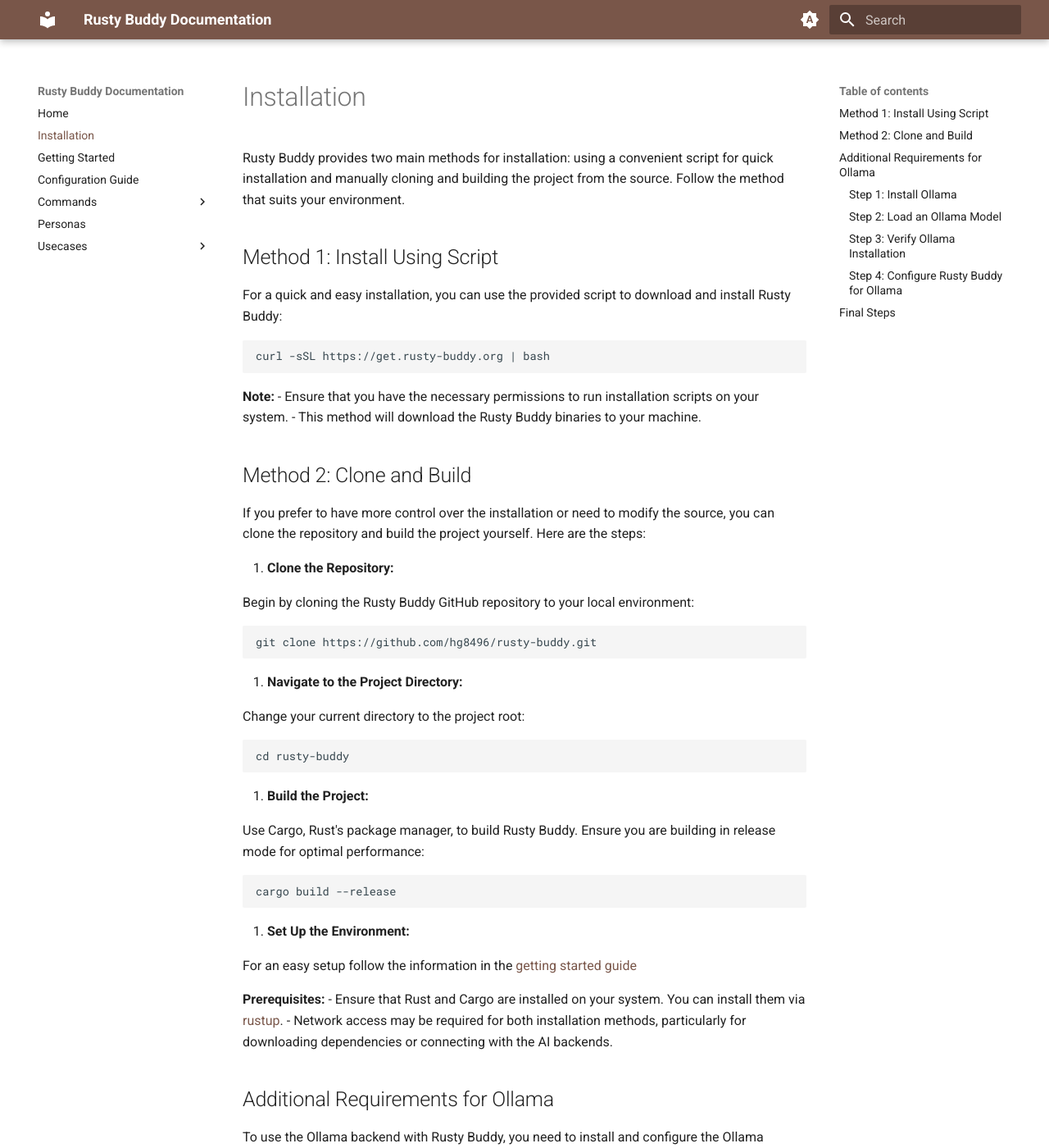
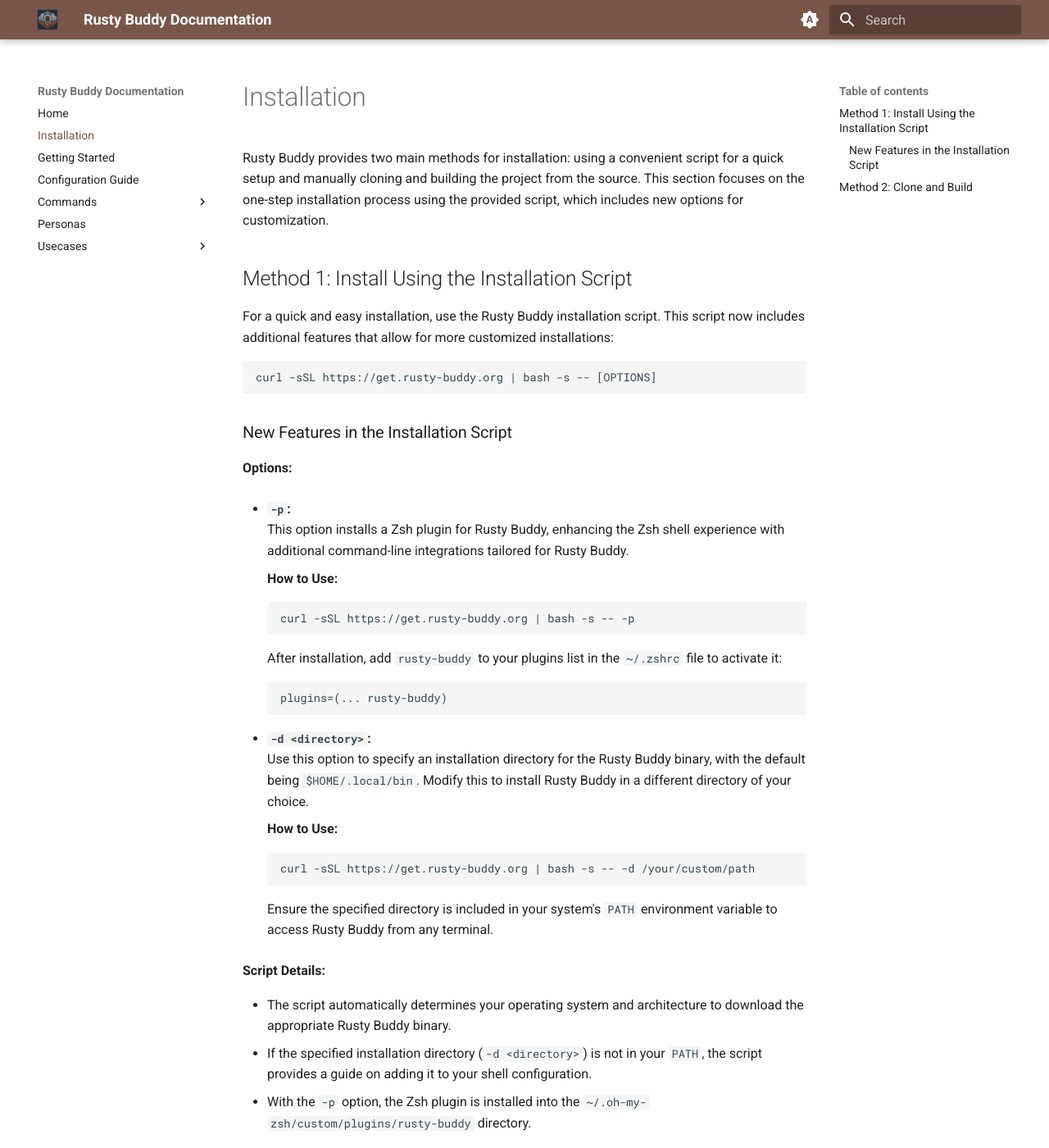
Before and after one commit to hg8496/rusty-buddy, an MkDocs documentation site: the page built from docs/docs/installation.md, in a window 1280 px wide and 1400 px high. Shown: the whole window at 82% size. Built offline with MkDocs 1.6.1 and Material for MkDocs 9.7.7, drawn with Linux system fonts in a browser that asks for light colours; some of the changed text lies outside the part shown.

Commit message:
Add new features and update installation instructions
Improve the installation instructions for Rusty Buddy by making the script installation method more customizable and user-friendly. The new script includes options for specifying installation directories and includes a Zsh plugin installation enhancement that wasn't addressed in the previous implementation.

````diff
--- a/docs/docs/installation.md
+++ b/docs/docs/installation.md
@@ -1,18 +1,48 @@
 # Installation
 
-Rusty Buddy provides two main methods for installation: using a convenient script for quick installation and manually cloning and building the project from the source. Follow the method that suits your environment.
+Rusty Buddy provides two main methods for installation: using a convenient script for a quick setup and manually cloning and building the project from the source. This section focuses on the one-step installation process using the provided script, which includes new options for customization.
 
-## Method 1: Install Using Script
+## Method 1: Install Using the Installation Script
 
-For a quick and easy installation, you can use the provided script to download and install Rusty Buddy:
+For a quick and easy installation, use the Rusty Buddy installation script. This script now includes additional features that allow for more customized installations:
 
-```bash
-curl -sSL https://get.rusty-buddy.org | bash
-```
+    :::bash
+    curl -sSL https://get.rusty-buddy.org | bash -s -- [OPTIONS]
 
-**Note:**
-- Ensure that you have the necessary permissions to run installation scripts on your system.
-- This method will download the Rusty Buddy binaries to your machine.
+### New Features in the Installation Script
+
+**Options:**
+
+- **`-p`:**
+    This option installs a Zsh plugin for Rusty Buddy, enhancing the Zsh shell experience with additional command-line integrations tailored for Rusty Buddy.
+
+    **How to Use:**
+
+        :::bash
+        curl -sSL https://get.rusty-buddy.org | bash -s -- -p
+
+    After installation, add `rusty-buddy` to your plugins list in the `~/.zshrc` file to activate it:
+
+        :::bash
+        plugins=(... rusty-buddy)
+
+- **`-d <directory>`:**
+    Use this option to specify an installation directory for the Rusty Buddy binary, with the default being `$HOME/.local/bin`. Modify this to install Rusty Buddy in a different directory of your choice.
+
+    **How to Use:**
+
+        :::bash
+        curl -sSL https://get.rusty-buddy.org | bash -s -- -d /your/custom/path
+
+    Ensure the specified directory is included in your system's `PATH` environment variable to access Rusty Buddy from any terminal.
+
+**Script Details:**
+
+- The script automatically determines your operating system and architecture to download the appropriate Rusty Buddy binary.
+- If the specified installation directory (`-d <directory>`) is not in your `PATH`, the script provides a guide on adding it to your shell configuration.
+- With the `-p` option, the Zsh plugin is installed into the `~/.oh-my-zsh/custom/plugins/rusty-buddy` directory.
+
+These enhancements make installing Rusty Buddy more customizable and compatible with different development environments.
 
 ## Method 2: Clone and Build
 
@@ -20,106 +50,33 @@
 
 1. **Clone the Repository:**
 
-   Begin by cloning the Rusty Buddy GitHub repository to your local environment:
+    Clone the Rusty Buddy GitHub repository to your local environment:
 
-```bash
-git clone https://github.com/hg8496/rusty-buddy.git
-```
+        :::bash
+        git clone https://github.com/hg8496/rusty-buddy.git
 
 2. **Navigate to the Project Directory:**
 
-   Change your current directory to the project root:
+    Change your current directory to the project root:
 
-```bash
-cd rusty-buddy
-```
+        :::bash
+        cd rusty-buddy
 
 3. **Build the Project:**
 
-   Use Cargo, Rust's package manager, to build Rusty Buddy. Ensure you are building in release mode for optimal performance:
+    Use Cargo, Rust's package manager, to build Rusty Buddy. Ensure you are building in release mode for optimal performance:
 
-```bash
-cargo build --release
-```
+        :::bash
+        cargo build --release
 
 4. **Set Up the Environment:**
 
-For an easy setup follow the information in the [getting started guide](getting_started.md)
+    Follow the information in the [Getting Started Guide](getting_started.md) for easy setup.
 
 **Prerequisites:**
+
 - Ensure that Rust and Cargo are installed on your system. You can install them via [rustup](https://rustup.rs/).
 - Network access may be required for both installation methods, particularly for downloading dependencies or connecting with the AI backends.
-
-## Additional Requirements for Ollama
-
-To use the Ollama backend with Rusty Buddy, you need to install and configure the Ollama service. The following steps will guide you through the process.
-
-### Step 1: Install Ollama
-
-Ollama needs to be installed separately from Rusty Buddy. Follow these steps:
-
-- **For macOS:**
-
-  Install Ollama using Homebrew:
-
-```bash
-brew install ollama
-```
-
-- **For other platforms:**
-
-  Visit the [Official Ollama Installation Guide](https://ollama.ai/download) for instructions tailored to your operating system.
-
-### Step 2: Load an Ollama Model
-
-After installing Ollama, you need to download and load the desired AI model.
-
-For example, to download the `llama2` model, run:
-
-```bash
-ollama pull llama2
-```
-
-You can view available models on the [Ollama Models Page](https://ollama.ai/library).
-
-### Step 3: Verify Ollama Installation
-
-Ensure that the Ollama service is running and accessible. By default, Ollama runs on `http://localhost:11434`.
-
-You can test it by running:
-
-```bash
-ollama serve
-```
-
-### Step 4: Configure Rusty Buddy for Ollama
-
-When you run the `rusty-buddy init` command, select Ollama as your AI backend. Follow the prompts to enter the Ollama API URL and model name.
-
-Your `config.toml` should be configured to use Ollama:
-
-```toml
-default_persona = "[Recommended Persona]"
-
-[ai]
-chat_model = "ollama_complex"
-commit_model = "ollama_complex"
-wish_model = "ollama_complex"
-
-[[models]]
-name = "ollama_complex"
-api_name = "llama2"
-backend = "Ollama"
-url = "http://localhost:11434"
-```
-
-**Note:**
-- Replace `llama2` with the name of the model you have downloaded.
-- Ensure that the `url` matches the address where Ollama is running.
-
-## Final Steps
-
-With Rusty Buddy installed and configured, you're ready to start using it. Refer to the [Getting Started](getting_started.md) guide to initialize the application and begin integrating Rusty Buddy into your development workflow.
 
 ---
 
--- a/docs/mkdocs.yml
+++ b/docs/mkdocs.yml
@@ -5,6 +5,8 @@
 # Define the theme for the documentation
 theme:
   name: material
+  logo: logo.png
+  favicon: logo.png
   palette:
     - media: "(prefers-color-scheme)"
       primary: brown
@@ -34,8 +36,9 @@
 # Enable plugins, if needed
 plugins:
   - search  # Enables full-text search within the documentation
-  - social
-  # Add more plugins if required
+  - social:
+      cards_layout_options:
+        font_family: "Source Code Pro"
 
 # Navigation structure for the documentation
 nav:
````
Also changed, not shown: docs/docs/logo.png (added).
